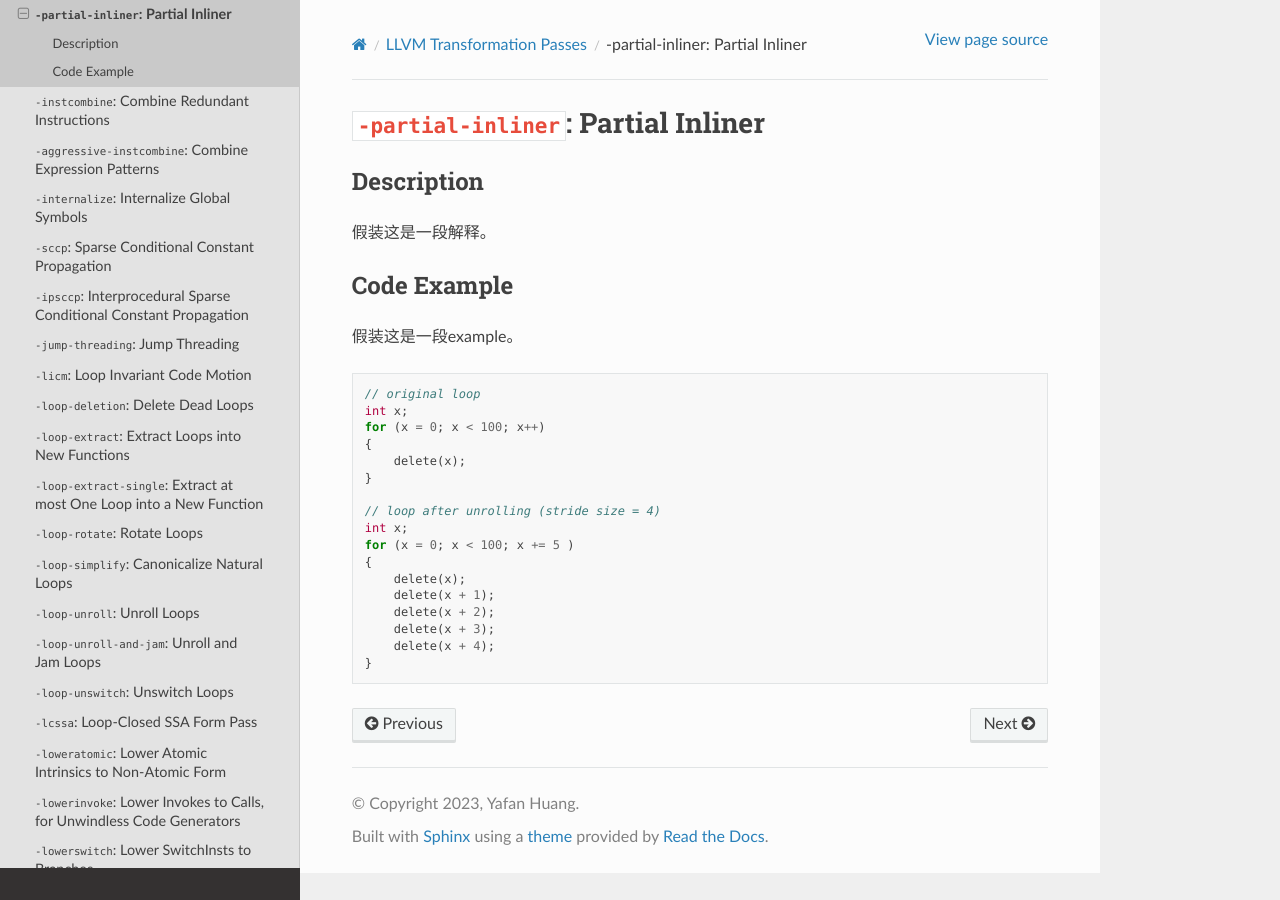
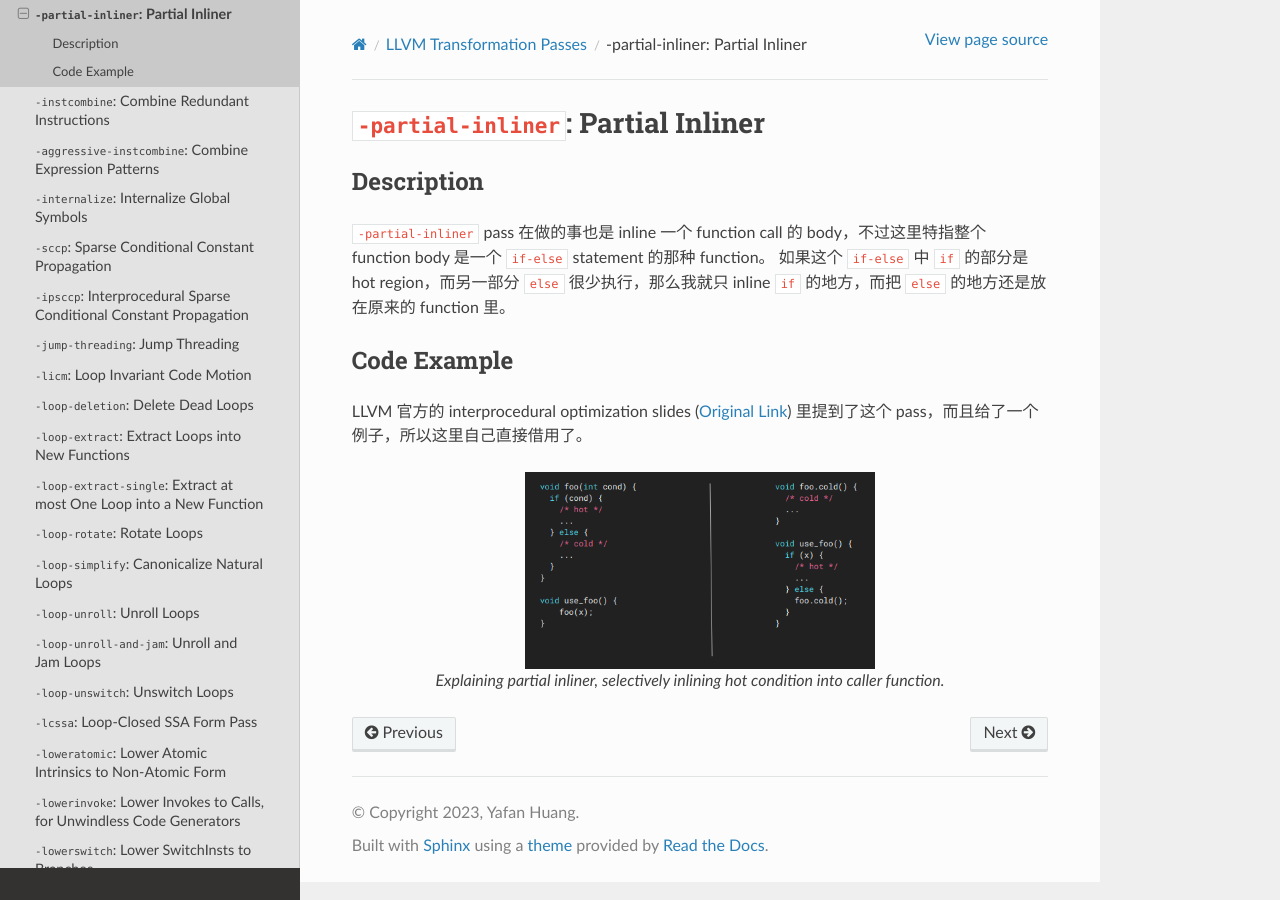
Before and after one commit to hyfshishen/understanding-llvm-transformation-passes, a Sphinx documentation site: the page built from docs/source/LLVM-transformation-passes/17-partial-inliner.rst, in a window 1280 px wide. Built offline with Sphinx 7.4.7 and the Read the Docs theme 2.0.0, drawn with Linux system fonts in a browser that asks for light colours.

Commit message:
updating passes

```diff
--- a/docs/source/LLVM-transformation-passes/15-canonicalize-induction-variables.rst
+++ b/docs/source/LLVM-transformation-passes/15-canonicalize-induction-variables.rst
@@ -1,7 +1,7 @@
 ``-indvars``: Canonicalize Induction Variables
 =====
 
-在了解这个 pass 之前需要学习的背景知识是 :doc:`../loop-invariant-code-motion`， :doc:`../compiler-basics/ssa-form-in-llvm-ir`， 和 :doc:`../compiler-basics/loop-terminologies-in-llvm`。
+在了解这个 pass 之前需要学习的背景知识是 :doc:`../compiler-basics/loop-invariant-code-motion`， :doc:`../compiler-basics/ssa-form-in-llvm-ir`， 和 :doc:`../compiler-basics/loop-terminologies-in-llvm`。
 
 Description
 --------
--- a/docs/source/LLVM-transformation-passes/17-partial-inliner.rst
+++ b/docs/source/LLVM-transformation-passes/17-partial-inliner.rst
@@ -3,29 +3,18 @@
 
 Description
 --------
-假装这是一段解释。
+
+``-partial-inliner`` pass 在做的事也是 inline 一个 function call 的 body，不过这里特指整个 function body 是一个 ``if-else`` statement 的那种 function。
+如果这个 ``if-else`` 中 ``if`` 的部分是 hot region，而另一部分 ``else`` 很少执行，那么我就只 inline ``if`` 的地方，而把 ``else`` 的地方还是放在原来的 function 里。
 
 Code Example
 --------
 
-假装这是一段example。
+LLVM 官方的 interprocedural optimization slides (`Original Link <https://llvm.org/devmtg/2020-09/slides/A_Deep_Dive_into_Interprocedural_Optimization.pdf>`_) 里提到了这个 pass，而且给了一个例子，所以这里自己直接借用了。
 
-.. code-block:: C
+.. figure:: figures/partial-inliner.png
+   :alt: Explaining partial inliner
+   :align: center
+   :width: 350px
 
-    // original loop
-    int x;
-    for (x = 0; x < 100; x++)
-    {
-        delete(x);
-    }
-
-    // loop after unrolling (stride size = 4)
-    int x;
-    for (x = 0; x < 100; x += 5 )
-    {
-        delete(x);
-        delete(x + 1);
-        delete(x + 2);
-        delete(x + 3);
-        delete(x + 4);
-    }
+   Explaining partial inliner, selectively inlining hot condition into caller function.
```
Also changed, not shown: docs/source/LLVM-transformation-passes/16-function-integration-inlining.rst (+4 -22 lines), docs/source/LLVM-transformation-passes/figures/partial-inliner.png (added).
